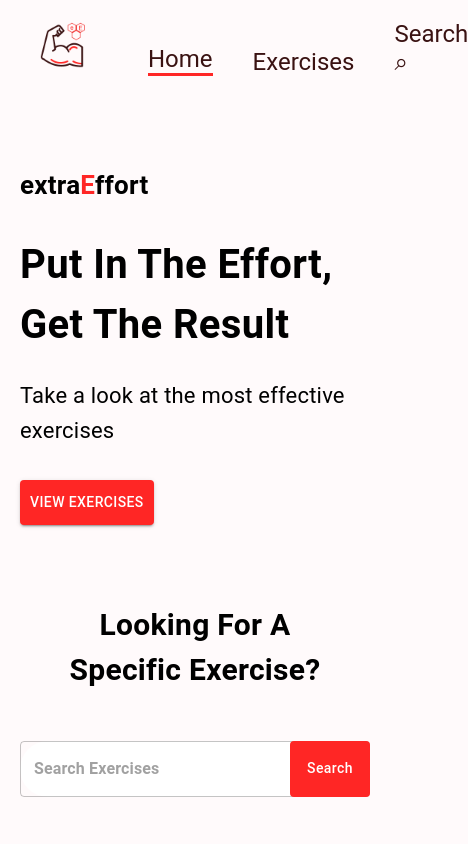
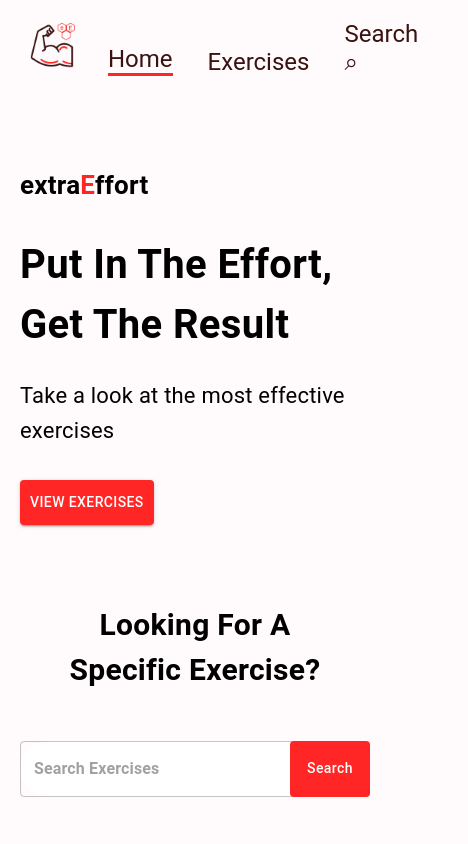
Before and after one commit to Kevin-Nichols/Capstone-2-extraEffort, a React (Create React App) app: page / in a window 390 px wide. Shown: the top 844 px of the page, 468 px wide, since content can reach past the window. Built offline with nearby package versions, Linux system fonts and the light colour scheme; no server answers.

Commit message:
changed app title and navbar spacing on mobile

```diff
--- a/public/index.html
+++ b/public/index.html
@@ -24,7 +24,7 @@
       work correctly both with client-side routing and a non-root public URL.
       Learn how to configure a non-root public URL by running `npm run build`.
     -->
-    <title>React App</title>
+    <title>extraEffort</title>
   </head>
   <body>
     <noscript>You need to enable JavaScript to run this app.</noscript>
--- a/src/components/Navbar.js
+++ b/src/components/Navbar.js
@@ -12,7 +12,7 @@ const Navbar = () => {
       direction="row"
       justifyContent="space-around"
       sx={{
-        gap: {sm: '122px', xs: '40px'},
+        gap: {sm: '122px', xs: '20px'},
         mt: { sm: '32px', xs: '20px'},
         justifyContent: 'none'
       }}
@@ -24,14 +24,14 @@ const Navbar = () => {
              style={{
               width: '48px',
               height: '48px',
-              margin: '0 20px'
+              margin: '0 10px'
             }}
         />
       </Link>
 
       <Stack
         direction="row"
-        gap="40px"
+        gap="35px"
         fontSize="24px"
         fontFamily="Roboto"
         alignItems="flex-end">
```
